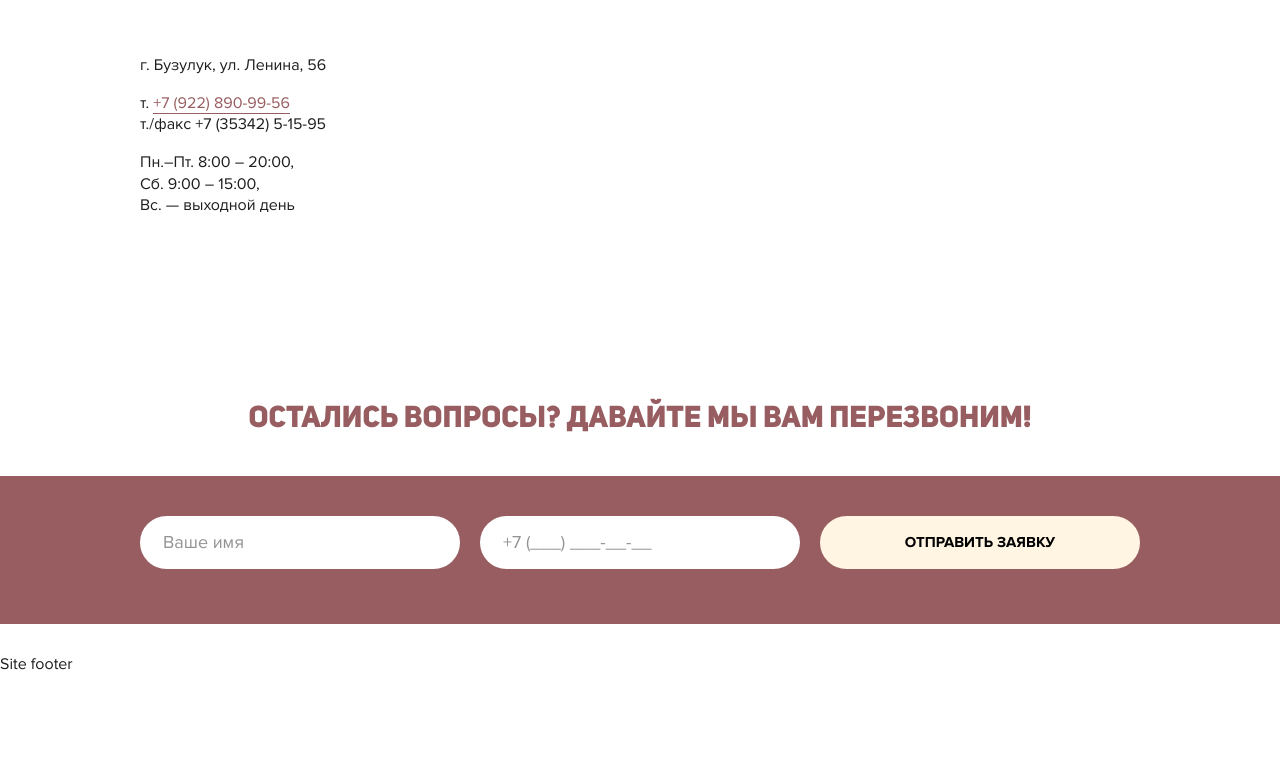
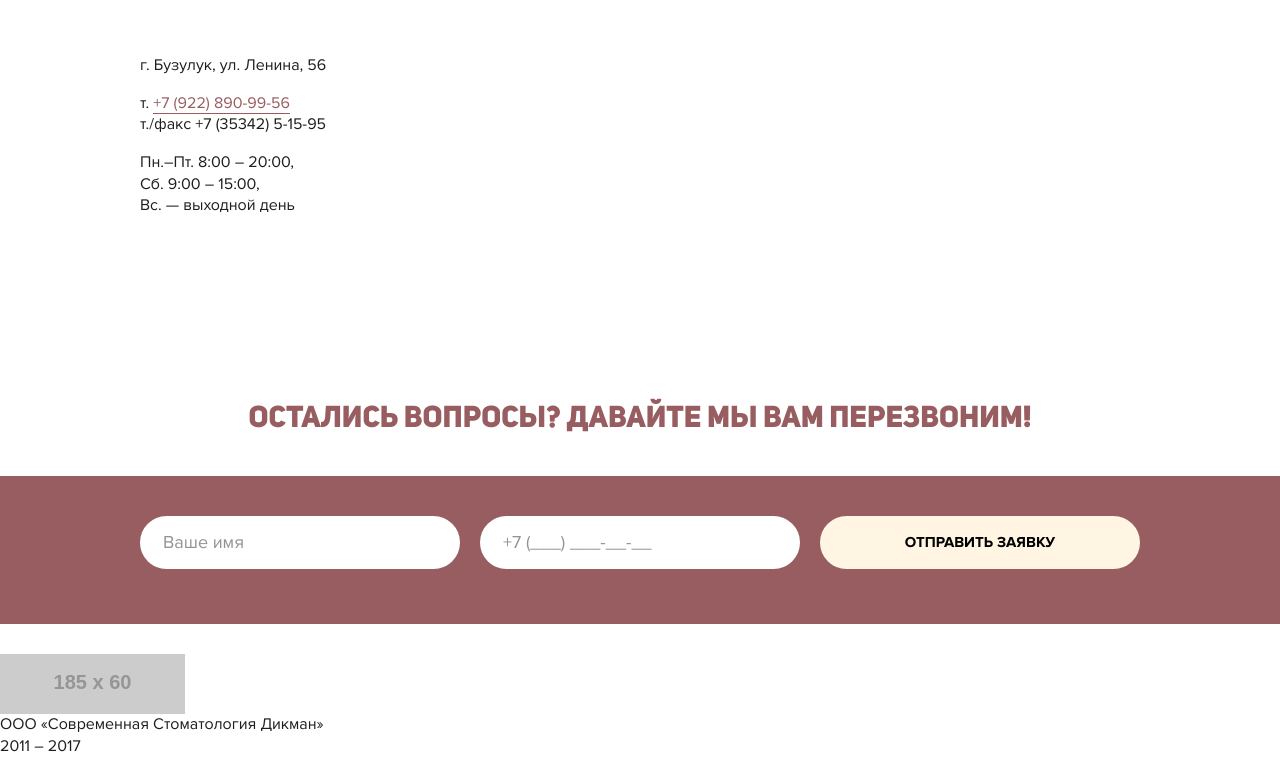
Before and after one commit to corvus-007/zub-buz, a website: page app/index.html in a window 1280 px wide. Shown: the part 4262-5035 px from the top of the page. Before the commit the page ends 4938 px from the top, so only its background shows below. Drawn offline with nearby package versions, Linux system fonts and the light colour scheme; files that its build step writes are made by us from their sources; placeholder pictures from the web are drawn by us.

Commit message:
Обновляет разметку футера

```diff
--- a/app/blocks/site-footer.html
+++ b/app/blocks/site-footer.html
@@ -1,6 +1,18 @@
 <footer class="site-footer">
-  Site footer
+  <div class="site-footer__container">
+    <div class="site-footer__logo">
+      <img class="site-footer__logo-image" src="//placehold.it/185x60/1b9/fff" srcset="//placehold.it/370x120/19b/fff 2x" alt="Логотип ООО «Современная Стоматология Дикман»">
+    </div>
+
+    <p class="site-footer__copy">
+      ООО «Современная Стоматология Дикман» <br>
+      2011 – 2017
+    </p>
+  </div>
 </footer>
+
+@@include('popup-callback.html')
+@@include('popup-booking.html')
 
 <script src="js/jquery-3.1.1.min.js"></script>
 <script src="js/plugins.js"></script>
```
